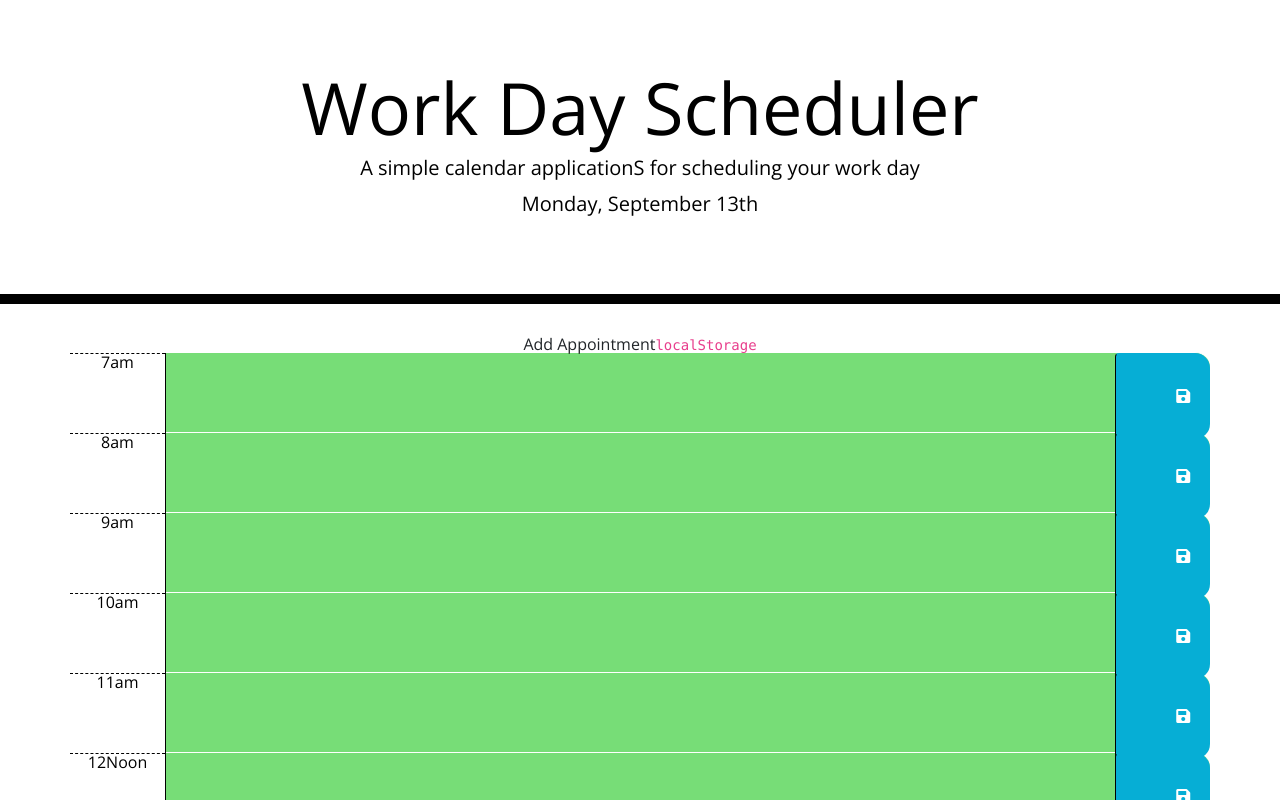
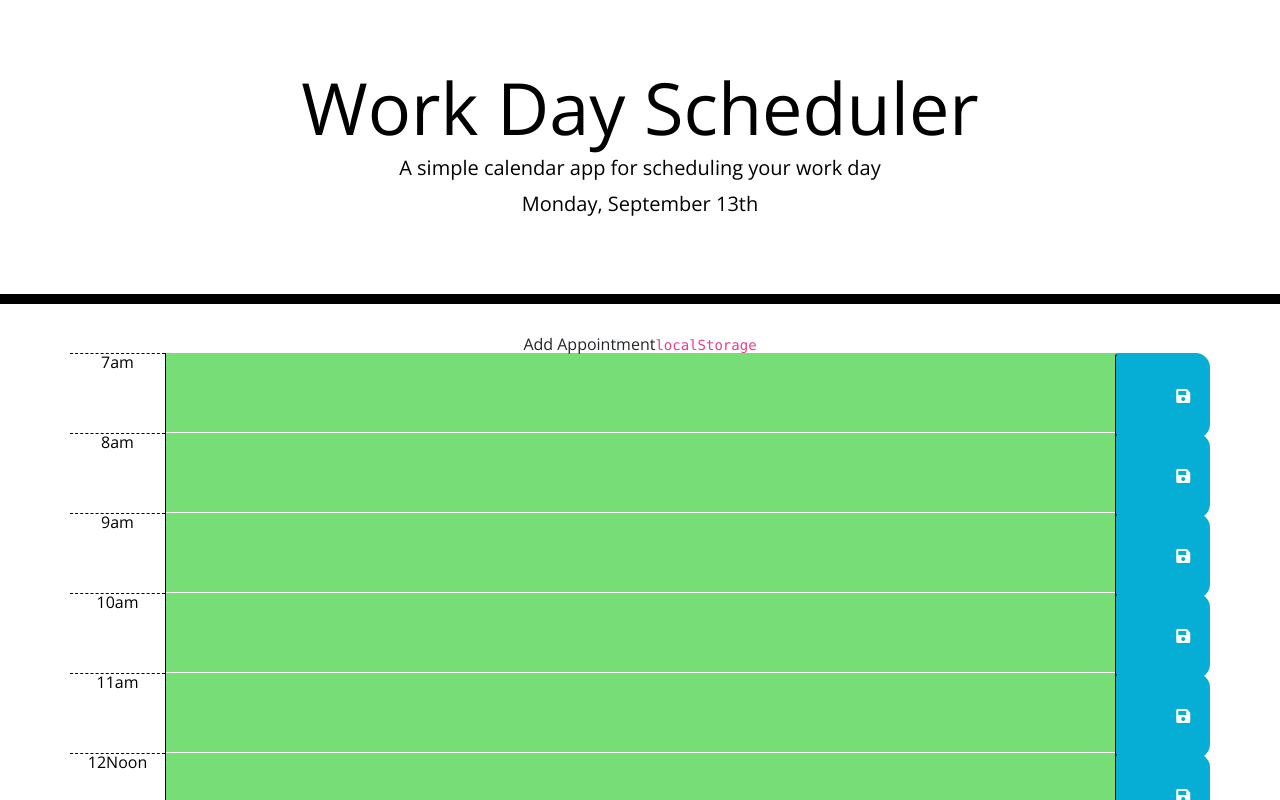
Before and after one commit to DarrickPrichett/Homework5Challenge, a plain HTML site: page index.html in a window 1280 px wide. Shown: the top 800 px of the page. Drawn offline with nearby package versions, Linux system fonts and the light colour scheme.

```diff
--- a/index.html
+++ b/index.html
@@ -26,12 +26,12 @@
   <body>
     <header class="jumbotron">
       <h1 class="display-3">Work Day Scheduler</h1>
-      <p class="lead">A simple calendar applicationS for scheduling your work day</p>
+      <p class="lead">A simple calendar app for scheduling your work day</p>
       <p id="currentDay" class="lead"></p>
     </header>
     <section class='text-center notification' id="notify">Add Appointment<code>localStorage</code></section>
     <div class="container">
-      <!-- Timeblocks go here -->
+      <!-- Time blockswrn3ms -->
       <!--7am-->
       <div id="hour-7" class="row time-block">
         <div class="col-md-1 hour">7am</div>
```
